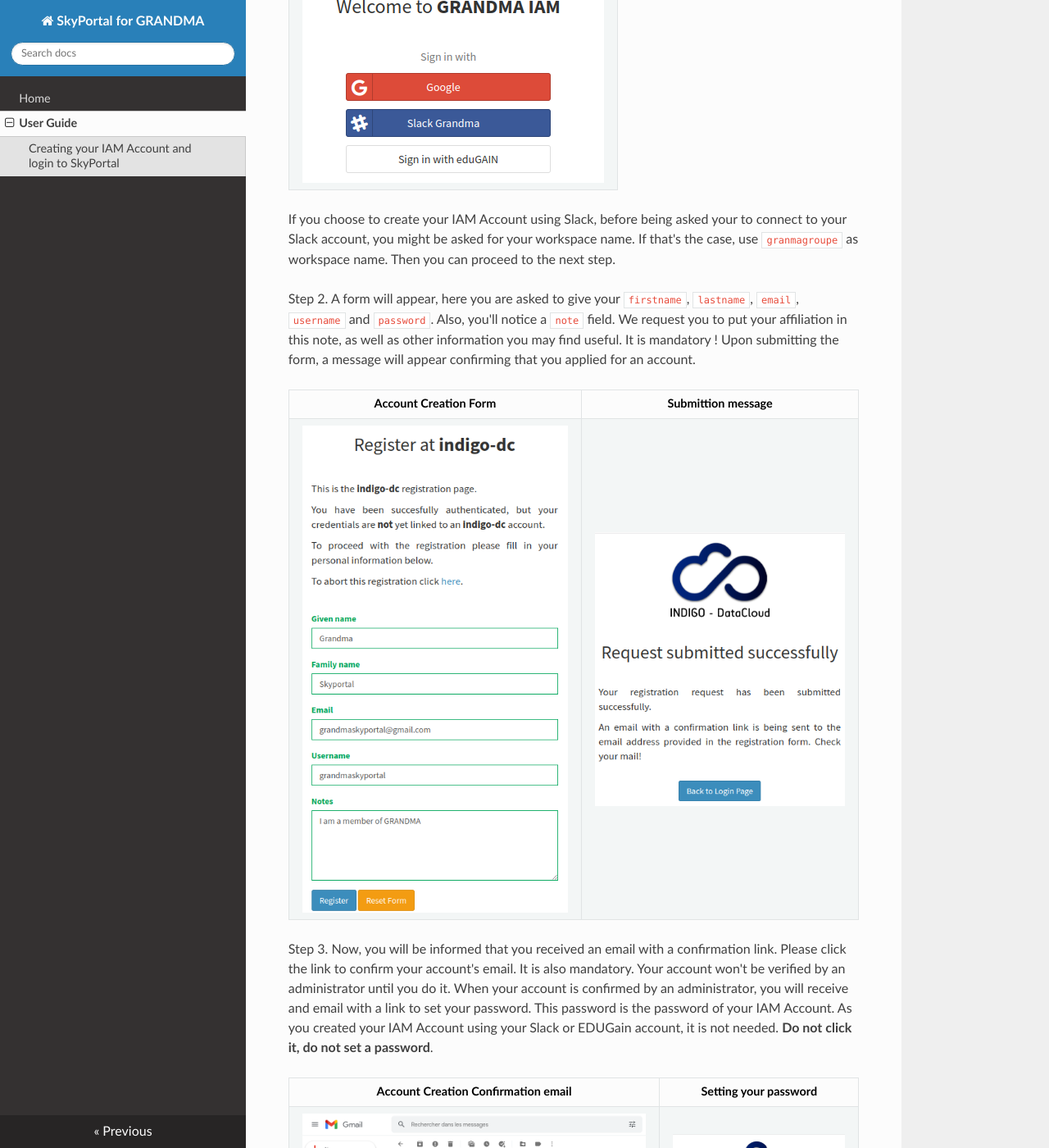
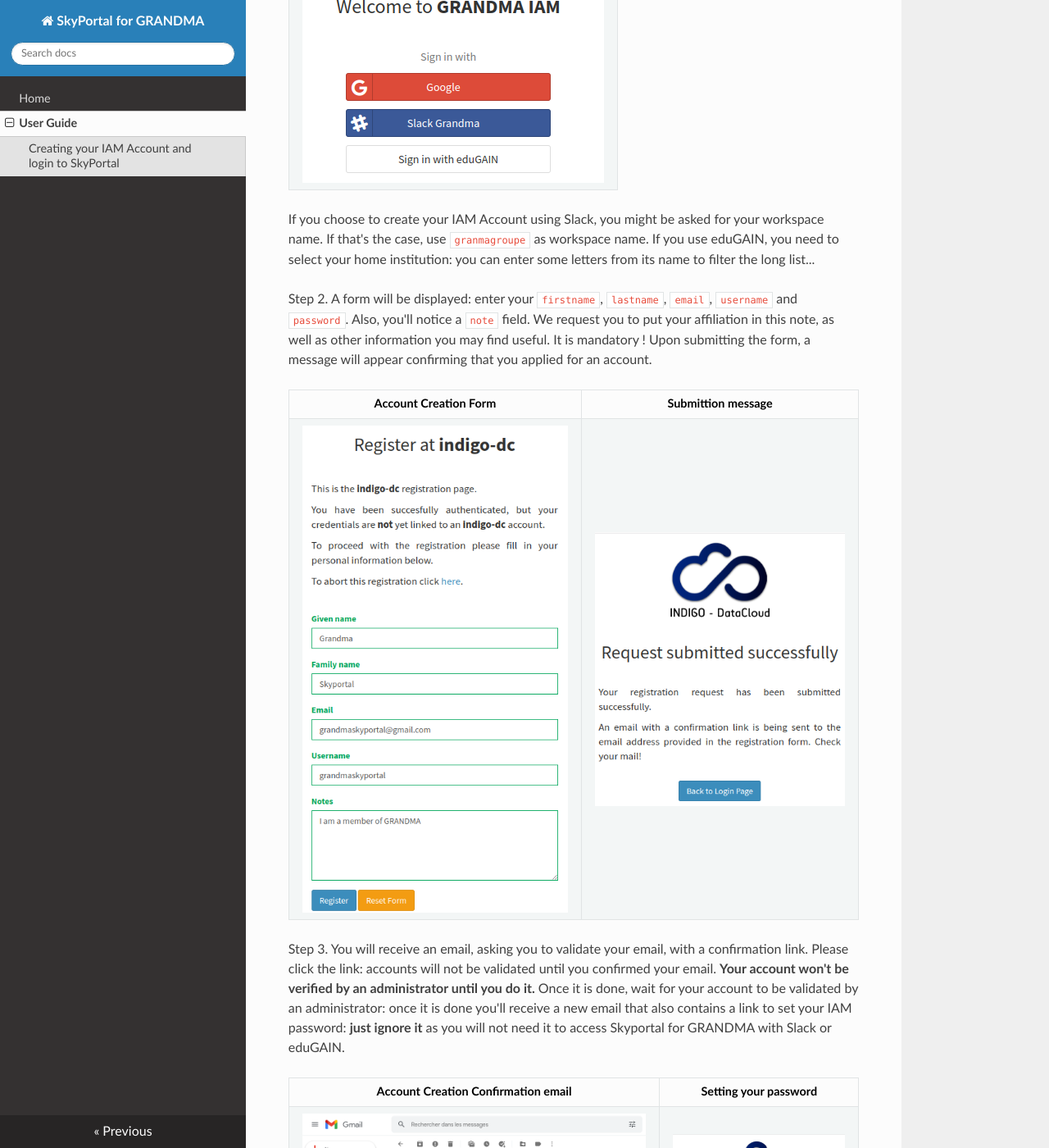
Before and after one commit to grandma-collaboration/icare, an MkDocs documentation site: the page built from docs/user_guide/index.md, in a window 1280 px wide and 1400 px high, scrolled down 539 px. Shown: the whole window at 82% size. Built offline with MkDocs 1.6.1, drawn with Linux system fonts in a browser that asks for light colours; nearby versions of some CDN libraries; some of the changed text lies outside the part shown.

Commit message:
account creation tutorial: misc. fixes and rewording

```diff
--- a/docs/user_guide/index.md
+++ b/docs/user_guide/index.md
@@ -2,24 +2,32 @@
 
 ## Creating your IAM Account and login to SkyPortal
 
-Step 1. First, we won't access SkyPortal but IAM's login page to create your account. Theree, to create yout account, you will be able to choose the method of your choice: Slack or EDUGain.
+Step 1. We won't access SkyPortal but IAM's [login page](https://iam-grandma.ijclab.in2p3.fr) to create your account.
+First, choose the method of your choice: Slack or EDUGain.
 *If you are not able to use one of these methods to authenticate, please contact us to discuss alternatives.*
 
 IAM login             |
 :-------------------------:|
 ![](./img/2.png)  |
 
-If you choose to create your IAM Account using Slack, before being asked your to connect to your Slack account, you might be asked for your workspace name. If that's the case, use `granmagroupe` as workspace name. Then you can proceed to the next step.
+If you choose to create your IAM Account using Slack, you might be asked for your workspace name.
+If that's the case, use `granmagroupe` as workspace name. If you use eduGAIN, you need to select
+your home institution: you can enter some letters from its name to filter the long list...
 
-Step 2. A form will appear, here you are asked to give your `firstname`, `lastname`, `email`, `username` and `password`. Also, you'll notice a `note` field. We request you to put your affiliation in this note, as well as other information you may find useful. It is mandatory ! Upon submitting the form, a message will appear confirming that you applied for an account.
+Step 2. A form will be displayed: enter your `firstname`, `lastname`, `email`, `username` and `password`.
+Also, you'll notice a `note` field. We request you to put your affiliation in this note, as well as other information
+you may find useful. It is mandatory ! Upon submitting the form, a message will appear confirming that you applied for an account.
 
 Account Creation Form             |  Submittion message
 :-------------------------:|:-------------------------:
 ![](./img/3.png)  |  ![](./img/4.png)
 
-Step 3. Now, you will be informed that you received an email with a confirmation link. Please click the link to confirm your account's email. It is also mandatory. Your account won't be verified by an administrator until you do it.
-When your account is confirmed by an administrator, you will receive and email with a link to set your password.
-This password is the password of your IAM Account. As you created your IAM Account using your Slack or EDUGain account, it is not needed. **Do not click it, do not set a password**.
+Step 3. You will receive an email, asking you to validate your email, with a confirmation link.
+Please click the link: accounts will not be validated until you confirmed your email.
+**Your account won't be verified by an administrator until you do it.** Once it is done, wait
+for your account to be validated by an administrator: once it is done you'll receive a new email
+that also contains a link to set your IAM password: **just ignore it** as you will not need it
+to access Skyportal for GRANDMA with Slack or eduGAIN.
 
 Account Creation Confirmation email             |  Setting your password
 :-------------------------:|:-------------------------:
@@ -27,13 +35,18 @@
 
 
 
-Step 4. Now that your account as been verified, go to [https://grandma-v2.ijclab.in2p3.fr/](https://grandma-v2.ijclab.in2p3.fr/) and click on `Sign in with IAM` button. Then choose the same authentication method you chose before (Slack or EDUGain).
+Step 4. Now that your account as been verified, go to [https://grandma-v2.ijclab.in2p3.fr/](https://grandma-v2.ijclab.in2p3.fr/)
+and click on `Sign in with IAM` button. Then choose the same authentication method you chose before (Slack or EDUGain).
 
 SkyPortal login with IAM             |  Choose the same option as Before
 :-------------------------:|:-------------------------:
 ![](./img/1.png)  |  ![](./img/2.png)
 
-Step 5. Done !!! You will be redirected to your SkyPortal profile. By default, you should have the role of `Full user`, the acls to `Manage shifts`, and be a member of the `Sitewide` and `GRANDMA` groups.
+If you want to enable other authentication methods for your account, look at the
+[dedicated section](/#how-to-create-and-configure-your-iam-account) of the documentation.
+
+Step 5. Done !!! You will be redirected to your SkyPortal profile. By default, you should have the
+role of `Full user`, the acls to `Manage shifts`, and be a member of the `Sitewide` and `GRANDMA` groups.
 
 SkyPortal Profile Created             |
 :-------------------------:|
```
